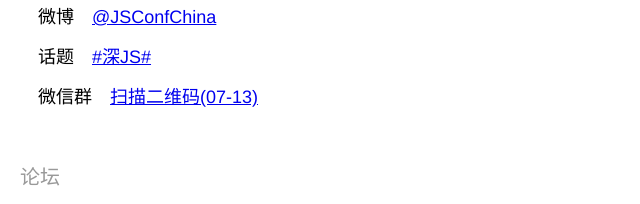
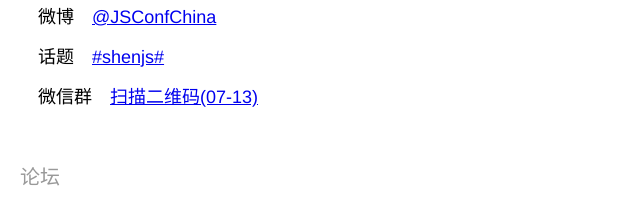
Before and after one commit to jsconfcn/shenjs-nav, a website: page index.html in a window 1280 px wide. Shown: the part 203-407 px from the top of the page, 0-640 px from the left. Drawn offline with Linux system fonts and the light colour scheme.

Commit message:
recompile HTML

```diff
--- a/index.html
+++ b/index.html
@@ -1 +1 @@
-<!DOCTYPE html><html><head><title>深JS导航</title><meta charset="utf-8" /><meta content="深JS导航" name="keyword" /><meta name="viewport" content="width=device-width" /><link rel="stylesheet" href="style/main.css" /><link rel="icon" href="images/shenjs.png" /></head><body><div class="page-content"><div class="header">深JS导航</div><div class="section"><div class="heading">官方</div><div class="table"><div class="line"><span>微博</span><a href="http://weibo.com/u/5070687652" target="_blank">@JSConfChina</a></div><div class="line"><span>话题</span><a href="http://weibo.com/p/100808ab728ac94c407edd799c4f95809d025f" target="_blank">#深JS#</a></div><div class="line"><span>微信群</span><a href="images/qrcode.jpg" target="_blank">扫描二维码(07-13)</a></div></div></div><div class="section"><div class="heading">论坛</div><div class="table"><div class="line"><span>F2E.im</span><a href="http://f2e.im/node/shenjs" target="_blank">shenjs</a></div></div></div><div class="section"><div class="heading">聊天工具</div><div class="table"><div class="line"><span>BearyChat</span><a href="https://jsconfcn.bearychat.com/" target="_blank">jsconfcn</a></div><div class="line"><span>简聊</span><a href="https://jianliao.com/v1/via/b0743480un" target="_blank">深JS</a></div><div class="line"><span>QQ</span><a href="images/qq-qrcode.png" target="_blank">深JS群 473719145</a></div></div></div><div class="footer"><a href="https://github.com/jsconfcn/shenjs-nav" target="_blank">Fork page</a></div></div></body></html>
+<!DOCTYPE html><html><head><title>深JS导航</title><meta charset="utf-8" /><meta content="深JS导航" name="keyword" /><meta name="viewport" content="width=device-width" /><link rel="stylesheet" href="style/main.css" /><link rel="icon" href="images/shenjs.png" /></head><body><div class="page-content"><div class="header">深JS导航</div><div class="section"><div class="heading">官方</div><div class="table"><div class="line"><span>微博</span><a href="http://weibo.com/u/5070687652" target="_blank">@JSConfChina</a></div><div class="line"><span>话题</span><a href="http://weibo.com/p/100808ab728ac94c407edd799c4f95809d025f" target="_blank">#shenjs#</a></div><div class="line"><span>微信群</span><a href="images/qrcode.jpg" target="_blank">扫描二维码(07-13)</a></div></div></div><div class="section"><div class="heading">论坛</div><div class="table"><div class="line"><span>F2E.im</span><a href="http://f2e.im/node/shenjs" target="_blank">shenjs</a></div></div></div><div class="section"><div class="heading">聊天工具</div><div class="table"><div class="line"><span>BearyChat</span><a href="https://jsconfcn.bearychat.com/" target="_blank">jsconfcn</a></div><div class="line"><span>简聊</span><a href="https://jianliao.com/v1/via/b0743480un" target="_blank">深JS</a></div><div class="line"><span>QQ</span><a href="images/qq-qrcode.png" target="_blank">深JS群 473719145</a></div></div></div><div class="footer"><a href="https://github.com/jsconfcn/shenjs-nav" target="_blank">Fork page</a></div></div></body></html>
```
